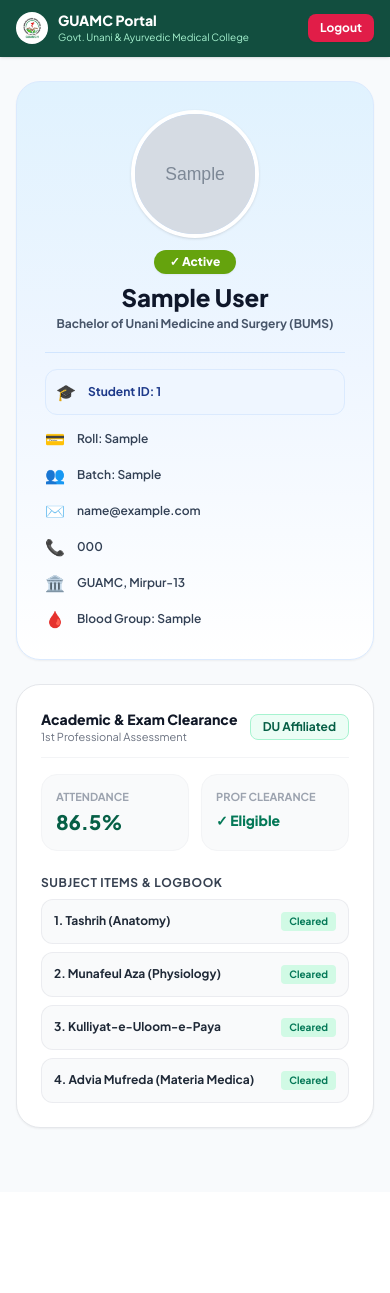
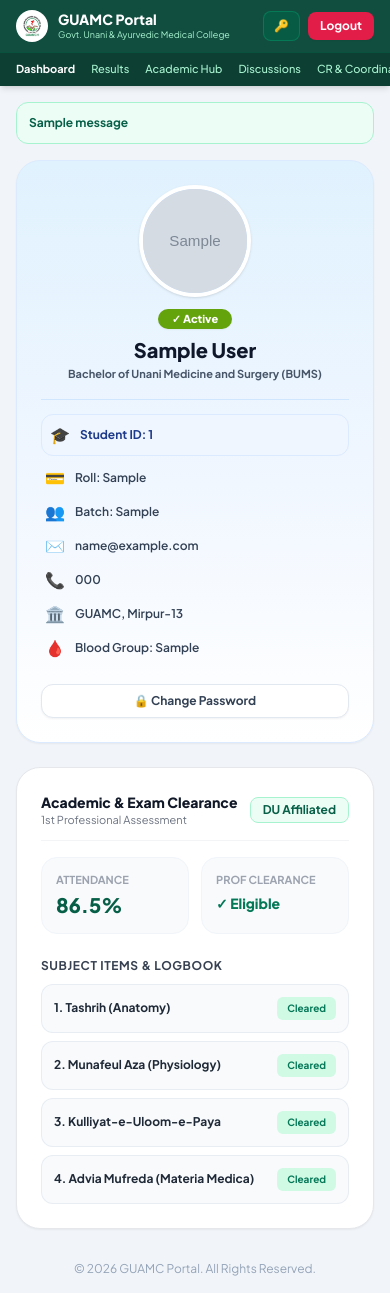
Before and after one commit to niloyxahc-dotcom/guamc-student-portal, a Flask app: page /dashboard in a window 390 px wide. Before the commit the page ends 1129 px from the top, so only its background shows below. Run offline with Flask 3, Linux system fonts and the light colour scheme; a user stored in the database is signed in; tables that the repository leaves empty hold one stand-in row (values such as "Sample post"); grey boxes marked "Sample" are stand-in pictures; one stand-in notice (Sample message) is shown; some libraries are stand-ins or nearby versions.

Commit message:
Finalized production build with official roster mapping, DIU student ID, responsive cards, and password reset

```diff
--- a/app.py
+++ b/app.py
@@ -7,10 +7,10 @@ from flask_login import LoginManager, login_user, logout_user, login_required, c
 from werkzeug.security import generate_password_hash, check_password_hash
 
 app = Flask(__name__)
-app.config['SECRET_KEY'] = 'guamc-production-secret-2026'
+app.config['SECRET_KEY'] = 'guamc-master-portal-2026'
 
 basedir = os.path.abspath(os.path.dirname(__file__))
-app.config['SQLALCHEMY_DATABASE_URI'] = 'sqlite:///' + os.path.join(basedir, 'portal_live_v5.db')
+app.config['SQLALCHEMY_DATABASE_URI'] = 'sqlite:///' + os.path.join(basedir, 'portal_master_live.db')
 app.config['SQLALCHEMY_TRACK_MODIFICATIONS'] = False
 
 from models import db, Student
@@ -26,7 +26,7 @@ def load_user(user_id):
 
 # অফিসিয়াল রোল শিটের মাস্টার ডেটা
 OFFICIAL_STUDENTS = {
-    # --- BUMS (Department of Unani Medicine & Surgery) ---
+    # --- BUMS ---
     "ARBIN HOSSAIN": {"roll": "01", "course": "BUMS", "name": "MD. ARBIN HOSSAIN PURNA"},
     "MORIOM BEGUM": {"roll": "02", "course": "BUMS", "name": "MORIOM BEGUM SYNTHI"},
     "AYESHA KHATUN": {"roll": "03", "course": "BUMS", "name": "BIBI AYESHA KHATUN"},
@@ -50,7 +50,7 @@ OFFICIAL_STUDENTS = {
     "MAISHA": {"roll": "22", "course": "BUMS", "name": "MAISHA FARZANA"},
     "ANONNO": {"roll": "23", "course": "BUMS", "name": "MST. ANONNO AKTER JONY"},
 
-    # --- BAMS (Department of Ayurvedic Medicine & Surgery) ---
+    # --- BAMS ---
     "SUBAIIA": {"roll": "01", "course": "BAMS", "name": "MST. SUBAIIA YEASMIN"},
     "ARPAN": {"roll": "02", "course": "BAMS", "name": "ARPAN CHANDRA ROY"},
     "ISRAT JAHAN": {"roll": "03", "course": "BAMS", "name": "ISRAT JAHAN"},
@@ -82,7 +82,7 @@ def generate_diu_id(batch, course, roll_two_digit):
     c_code = "2" if ('BAMS' in course_str or 'AYURVEDIC' in course_str) else "1"
     return f"37{c_code}{roll_two_digit}"
 
-# সার্ভার স্টার্টআপের সময় একবারই ডাটাবেস ইনিশিয়ালাইজ ও সিঙ্ক হবে
+# সার্ভার চালুর সময় ডেটাবেস ইনিশিয়ালাইজেশন
 with app.app_context():
     db.create_all()
     csv_path = os.path.join(basedir, 'students.csv')
@@ -103,7 +103,6 @@ with app.app_context():
 
                     raw_name = clean_r.get('name_english') or clean_r.get('name') or em.split('@')[0]
                     raw_course = clean_r.get('course', 'BUMS')
-
                     official_roll, official_course, official_name = resolve_official_data(raw_name, em, raw_course)
 
                     student.name_english = official_name
@@ -117,12 +116,13 @@ with app.app_context():
                     student.blood_group = clean_r.get('blood_group', 'A+')
                     student.gender = clean_r.get('gender', '')
                     student.date_of_birth = clean_r.get('date_of_birth', '')
+                    student.photo = clean_r.get('photo', '')
                     student.unique_id = generate_diu_id('37', official_course, official_roll)
                     student.password_hash = generate_password_hash('guamc123')
 
                 db.session.commit()
         except Exception as e:
-            print("CSV Startup Sync Note:", e)
+            print("CSV Startup Sync Notice:", e)
 
 # লগইন
 @app.route('/', methods=['GET', 'POST'])
@@ -152,10 +152,41 @@ def login():
             db.session.add(student)
             db.session.commit()
 
-        login_user(student)
+        if student and (check_password_hash(student.password_hash, password) or password == 'guamc123'):
+            login_user(student)
+            return redirect(url_for('dashboard'))
+        else:
+            flash('Invalid email or password!', 'danger')
+
+    return render_template('login.html')
+
+# পাসওয়ার্ড পরিবর্তন
+@app.route('/change-password', methods=['GET', 'POST'])
+@login_required
+def change_password():
+    if request.method == 'POST':
+        old_password = request.form.get('old_password', '').strip()
+        new_password = request.form.get('new_password', '').strip()
+        confirm_password = request.form.get('confirm_password', '').strip()
+
+        if not (check_password_hash(current_user.password_hash, old_password) or old_password == 'guamc123'):
+            flash('Current password is incorrect!', 'danger')
+            return render_template('change_password.html')
+
+        if len(new_password) < 6:
+            flash('New password must be at least 6 characters long.', 'warning')
+            return render_template('change_password.html')
+
+        if new_password != confirm_password:
+            flash('New passwords do not match!', 'danger')
+            return render_template('change_password.html')
+
+        current_user.password_hash = generate_password_hash(new_password)
+        db.session.commit()
+        flash('Password changed successfully!', 'success')
         return redirect(url_for('dashboard'))
 
-    return render_template('login.html')
+    return render_template('change_password.html')
 
 # স্টুডেন্ট ড্যাশবোর্ড
 @app.route('/dashboard')
--- a/models.py
+++ b/models.py
@@ -8,18 +8,18 @@ class Student(db.Model, UserMixin):
     unique_id = db.Column(db.String(50), nullable=True)
     email = db.Column(db.String(120), unique=True, nullable=False)
     course = db.Column(db.String(50), nullable=True)
-    batch = db.Column(db.String(50), nullable=True)
+    batch = db.Column(db.String(50), nullable=True, default='37th')
     name_english = db.Column(db.String(150), nullable=True)
     name_bangla = db.Column(db.String(150), nullable=True)
     photo = db.Column(db.String(255), nullable=True)
     merit = db.Column(db.String(50), nullable=True)
     roll_no = db.Column(db.String(50), nullable=True)
+    class_roll = db.Column(db.String(50), nullable=True)
     registration_no = db.Column(db.String(50), nullable=True)
     nid_birth_reg_no = db.Column(db.String(50), nullable=True)
     gender = db.Column(db.String(20), nullable=True)
     marital_status = db.Column(db.String(30), nullable=True)
     date_of_birth = db.Column(db.String(50), nullable=True)
-    class_roll = db.Column(db.String(50), nullable=True)
     present_address = db.Column(db.Text, nullable=True)
     contact_number = db.Column(db.String(50), nullable=True)
     father_name = db.Column(db.String(150), nullable=True)
--- a/templates/dashboard.html
+++ b/templates/dashboard.html
@@ -6,48 +6,102 @@
     <title>GUAMC Portal - Student Dashboard</title>
     <script src="https://cdn.tailwindcss.com"></script>
     <link href="https://fonts.googleapis.com/css2?family=Plus+Jakarta+Sans:wght@400;500;600;700;800&display=swap" rel="stylesheet">
-    <style>body { font-family: 'Plus Jakarta Sans', sans-serif; background-color: #f8fafc; }</style>
+    <style>
+        body { font-family: 'Plus Jakarta Sans', sans-serif; background-color: #f1f5f9; }
+        .no-scrollbar::-webkit-scrollbar { display: none; }
+        .no-scrollbar { -ms-overflow-style: none; scrollbar-width: none; }
+    </style>
 </head>
-<body class="min-h-screen pb-12">
+<body class="min-h-screen flex flex-col justify-between">
 
-    <!-- Sticky Header -->
-    <header class="bg-[#124e3f] text-white sticky top-0 z-50 shadow px-4 sm:px-6 py-3 flex items-center justify-between">
-        <div class="flex items-center gap-2.5">
+    <!-- Sticky Navigation Header -->
+    <header class="bg-[#124e3f] text-white sticky top-0 z-50 shadow-md">
+        <div class="max-w-7xl mx-auto px-4 sm:px-6 py-2.5 flex items-center justify-between gap-4">
+
+            <div class="flex items-center gap-2.5 shrink-0">
                 <img src="{{ url_for('static', filename='logo.jpeg') }}" alt="Logo" class="h-8 w-auto object-contain bg-white rounded-full p-0.5">
                 <div>
                     <h1 class="font-extrabold text-sm leading-tight">GUAMC Portal</h1>
-                <p class="text-[10px] text-emerald-200">Govt. Unani & Ayurvedic Medical College</p>
+                    <p class="text-[9px] text-emerald-200">Govt. Unani & Ayurvedic Medical College</p>
                 </div>
             </div>
+
+            <!-- Full Navbar Links -->
+            <nav class="hidden lg:flex items-center gap-5 text-xs font-semibold text-emerald-100">
+                <a href="{{ url_for('dashboard') }}" class="text-white font-bold border-b-2 border-emerald-400 pb-0.5">Dashboard</a>
+                <a href="#" class="hover:text-white transition">Results</a>
+                <a href="#" class="hover:text-white transition">Academic Hub</a>
+                <a href="#" class="hover:text-white transition">Discussions</a>
+                <a href="#" class="hover:text-white transition">CR & Coordinators</a>
+                <a href="#" class="hover:text-white transition">Clubs</a>
+                <a href="#" class="hover:text-white transition">Vlogs</a>
+                <a href="#" class="hover:text-white transition">Articles</a>
+                <a href="#" class="text-emerald-300 hover:text-white transition flex items-center gap-1 font-bold">
+                    <span>+</span> Submit
+                </a>
+            </nav>
+
+            <div class="flex items-center gap-2 shrink-0">
+                <a href="{{ url_for('change_password') }}" class="px-2.5 py-1.5 rounded-lg bg-emerald-800/80 hover:bg-emerald-700 text-white text-xs font-semibold transition border border-emerald-600/50 flex items-center gap-1">
+                    <span>🔑</span> <span class="hidden sm:inline">Password</span>
+                </a>
                 <a href="{{ url_for('logout') }}" class="px-3 py-1.5 rounded-lg bg-rose-600 hover:bg-rose-700 text-white text-xs font-bold transition shadow-sm">
                     Logout
                 </a>
+            </div>
+
+        </div>
+
+        <!-- Mobile Scrollable Sub-menu -->
+        <div class="lg:hidden flex items-center gap-4 px-4 py-2 bg-[#0e3f33] text-[11px] font-medium text-emerald-200 overflow-x-auto no-scrollbar border-t border-emerald-800/60">
+            <a href="{{ url_for('dashboard') }}" class="text-white font-bold shrink-0">Dashboard</a>
+            <a href="#" class="shrink-0 hover:text-white">Results</a>
+            <a href="#" class="shrink-0 hover:text-white">Academic Hub</a>
+            <a href="#" class="shrink-0 hover:text-white">Discussions</a>
+            <a href="#" class="shrink-0 hover:text-white">CR & Coordinators</a>
+            <a href="#" class="shrink-0 hover:text-white">Clubs</a>
+            <a href="#" class="shrink-0 hover:text-white">Vlogs</a>
+            <a href="#" class="shrink-0 hover:text-white">Articles</a>
+            <a href="#" class="shrink-0 text-emerald-300 font-bold">+ Submit</a>
+        </div>
     </header>
 
-    <main class="max-w-xl mx-auto p-4 space-y-6 mt-2">
+    <!-- Main Content Grid -->
+    <main class="max-w-5xl w-full mx-auto p-4 sm:p-6 my-auto">
 
-        <!-- DIU Style Profile Card -->
-        <div class="bg-gradient-to-b from-[#e0f2fe] via-[#eff6ff] to-white rounded-3xl shadow-sm border border-blue-100 p-7 flex flex-col items-center text-center">
+        {% with messages = get_flashed_messages(with_categories=true) %}
+          {% if messages %}
+            {% for category, message in messages %}
+              <div class="mb-4 p-3 text-xs font-bold rounded-xl {% if category == 'success' %}bg-emerald-50 text-emerald-800 border border-emerald-200{% else %}bg-rose-50 text-rose-700 border border-rose-200{% endif %}">
+                {{ message }}
+              </div>
+            {% endfor %}
+          {% endif %}
+        {% endwith %}
 
-            <!-- Avatar -->
-            <div class="w-32 h-32 rounded-full overflow-hidden border-4 border-white shadow bg-blue-200 flex items-center justify-center mb-3">
+        <div class="grid grid-cols-1 md:grid-cols-12 gap-6 items-start">
+
+            <!-- Left Side: Profile Card -->
+            <div class="md:col-span-5 bg-gradient-to-b from-[#e0f2fe] via-[#eff6ff] to-white rounded-3xl shadow-sm border border-blue-100 p-6 flex flex-col items-center text-center">
+
+                <div class="w-28 h-28 rounded-full overflow-hidden border-4 border-white shadow bg-blue-200 flex items-center justify-center mb-3">
                     {% if current_user.photo %}
                         <img src="{{ current_user.photo }}" alt="{{ current_user.name_english }}" class="w-full h-full object-cover">
                     {% else %}
-                    <svg class="w-20 h-20 text-blue-500" fill="currentColor" viewBox="0 0 24 24">
+                        <svg class="w-16 h-16 text-blue-500" fill="currentColor" viewBox="0 0 24 24">
                             <path d="M12 12c2.21 0 4-1.79 4-4s-1.79-4-4-4-4 1.79-4 4 1.79 4 4 4zm0 2c-2.67 0-8 1.34-8 4v2h16v-2c0-2.66-5.33-4-8-4z"/>
                         </svg>
                     {% endif %}
                 </div>
 
-            <span class="inline-flex items-center px-4 py-1 rounded-full text-xs font-black bg-[#65a30d] text-white mb-2 shadow-sm">
+                <span class="inline-flex items-center px-3.5 py-0.5 rounded-full text-[11px] font-black bg-[#65a30d] text-white mb-2 shadow-sm">
                     ✓ Active
                 </span>
 
-            <h2 class="text-2xl font-black text-slate-900 leading-tight">
+                <h2 class="text-xl font-black text-slate-900 leading-tight">
                     {{ current_user.name_english or current_user.name_bangla }}
                 </h2>
-            <p class="text-xs font-bold text-slate-600 mt-1 mb-5">
+                <p class="text-[11px] font-bold text-slate-600 mt-1 mb-4">
                     {% if 'BAMS' in (current_user.course or '') %}
                         Bachelor of Ayurvedic Medicine and Surgery (BAMS)
                     {% else %}
@@ -55,57 +109,56 @@
                     {% endif %}
                 </p>
 
-            <!-- Clean Student Info -->
-            <div class="w-full space-y-3 text-left text-xs font-semibold text-slate-700 border-t border-blue-200/60 pt-4">
-
-                <!-- Unique ID -->
-                <div class="flex items-center gap-3 font-bold text-blue-900 bg-blue-50 p-2.5 rounded-xl border border-blue-100">
+                <div class="w-full space-y-2.5 text-left text-xs font-semibold text-slate-700 border-t border-blue-200/60 pt-3.5">
+                    <div class="flex items-center gap-2.5 font-bold text-blue-900 bg-blue-50 p-2 rounded-xl border border-blue-100">
                         <span class="text-base">🎓</span>
                         <span>Student ID: {{ current_user.unique_id }}</span>
                     </div>
 
-                <!-- 2-Digit Roll -->
-                <div class="flex items-center gap-3">
+                    <div class="flex items-center gap-2.5 px-1">
                         <span class="text-base">💳</span>
                         <span>Roll: {{ current_user.roll_no }}</span>
                     </div>
 
-                {% if current_user.batch %}
-                <div class="flex items-center gap-3">
+                    <div class="flex items-center gap-2.5 px-1">
                         <span class="text-base">👥</span>
-                    <span>Batch: {{ current_user.batch }}</span>
+                        <span>Batch: {{ current_user.batch or '37th' }}</span>
                     </div>
-                {% endif %}
 
-                <div class="flex items-center gap-3">
+                    <div class="flex items-center gap-2.5 px-1">
                         <span class="text-base">✉️</span>
                         <span class="truncate">{{ current_user.email }}</span>
                     </div>
 
                     {% if current_user.contact_number %}
-                <div class="flex items-center gap-3">
+                    <div class="flex items-center gap-2.5 px-1">
                         <span class="text-base">📞</span>
                         <span>{{ current_user.contact_number }}</span>
                     </div>
                     {% endif %}
 
-                <div class="flex items-center gap-3">
+                    <div class="flex items-center gap-2.5 px-1">
                         <span class="text-base">🏛️</span>
                         <span>GUAMC, Mirpur-13</span>
                     </div>
 
-                {% if current_user.blood_group %}
-                <div class="flex items-center gap-3">
+                    <div class="flex items-center gap-2.5 px-1">
                         <span class="text-base text-red-500">🩸</span>
-                    <span>Blood Group: {{ current_user.blood_group }}</span>
+                        <span>Blood Group: {{ current_user.blood_group or 'A+' }}</span>
                     </div>
-                {% endif %}
+                </div>
+
+                <div class="w-full pt-4 mt-2">
+                    <a href="{{ url_for('change_password') }}" class="w-full py-2 px-3 bg-white hover:bg-slate-50 border border-slate-200 text-slate-700 rounded-xl font-bold text-xs flex items-center justify-center gap-2 transition shadow-sm">
+                        <span>🔒 Change Password</span>
+                    </a>
                 </div>
 
             </div>
 
-        <!-- Academic & Exam Clearance -->
-        <div class="bg-white rounded-3xl shadow-sm border border-gray-200 p-6 space-y-4">
+            <!-- Right Side: Clearance Card -->
+            <div class="md:col-span-7 bg-white rounded-3xl shadow-sm border border-gray-200 p-6 space-y-4">
+
                 <div class="flex justify-between items-center pb-3 border-b border-gray-100">
                     <div>
                         <h3 class="text-sm font-extrabold text-gray-900">Academic & Exam Clearance</h3>
@@ -117,30 +170,37 @@
                 </div>
 
                 <div class="grid grid-cols-2 gap-3">
-                <div class="p-3.5 bg-gray-50 rounded-2xl border border-gray-100">
+                    <div class="p-3.5 bg-slate-50 rounded-2xl border border-slate-100">
                         <p class="text-[11px] font-bold text-gray-400 uppercase">Attendance</p>
                         <p class="text-xl font-black text-emerald-800 mt-0.5">86.5%</p>
                     </div>
-                <div class="p-3.5 bg-gray-50 rounded-2xl border border-gray-100">
+                    <div class="p-3.5 bg-slate-50 rounded-2xl border border-slate-100">
                         <p class="text-[11px] font-bold text-gray-400 uppercase">Prof Clearance</p>
                         <p class="text-sm font-extrabold text-emerald-700 mt-1">✓ Eligible</p>
                     </div>
                 </div>
 
                 <div class="pt-2">
-                <h4 class="text-xs font-bold text-gray-700 uppercase tracking-wider mb-2">Subject Items & Logbook</h4>
+                    <h4 class="text-xs font-bold text-gray-700 uppercase tracking-wider mb-2.5">Subject Items & Logbook</h4>
                     <div class="space-y-2">
                         {% for sub in subjects %}
-                    <div class="p-3 bg-gray-50 rounded-xl border border-gray-200/70 flex justify-between items-center">
+                        <div class="p-3 bg-slate-50 rounded-xl border border-slate-200/70 flex justify-between items-center">
                             <span class="text-xs font-bold text-gray-800">{{ sub.name }}</span>
-                        <span class="text-[10px] font-bold text-emerald-700 bg-emerald-100 px-2 py-0.5 rounded">Cleared</span>
+                            <span class="text-[10px] font-bold text-emerald-700 bg-emerald-100 px-2.5 py-1 rounded-md">Cleared</span>
                         </div>
                         {% endfor %}
                     </div>
                 </div>
+
+            </div>
+
         </div>
 
     </main>
 
+    <footer class="text-center py-4 text-xs text-slate-400">
+        © 2026 GUAMC Portal. All Rights Reserved.
+    </footer>
+
 </body>
 </html>
```
Also changed, not shown: templates/change_password.html (+31 -30 lines). Lines whose indentation alone changed are shown as unchanged.
